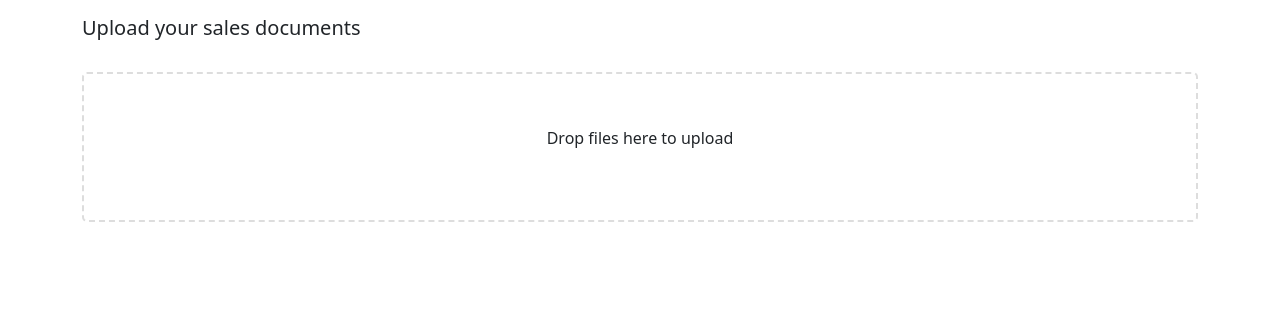
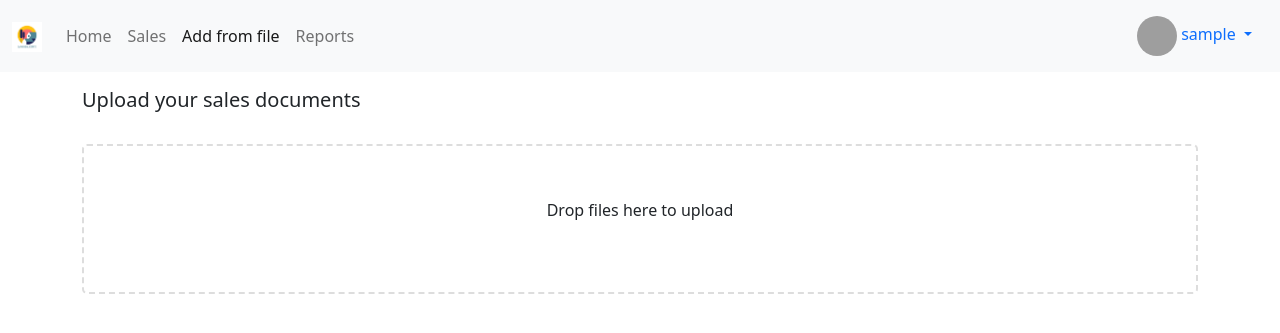
Before and after one commit to thiagomarcal1984/reports_proj, a Django app: page /reports/from_file/ in a window 1280 px wide. Shown: the top 333 px of the page. Run offline with Django 4.2, Linux system fonts and the light colour scheme; the visitor is signed in with stand-in values (Sample User, id 1); some libraries are stand-ins or nearby versions; grey boxes are pictures that could not be loaded.

Commit message:
adding the navbar

```diff
--- a/static/style.css
+++ b/static/style.css
@@ -18,3 +18,14 @@
     width: 200px;
     border-radius: 50%;
 }
+
+.avatar-sm {
+    height: 40px;
+    width: 40px;
+    border-radius: 50%;
+}
+
+.logo-sm {
+    height: 30px;
+    width: auto;
+}
--- a/templates/navbar.html
+++ b/templates/navbar.html
@@ -0,0 +1,40 @@
+{% load static %}
+{% url 'sales:home' as path_to_home %}
+{% url 'sales:list' as path_to_sales %}
+{% url 'reports:from-file' as path_to_from_file %}
+{% url 'reports:main' as path_to_reports %}
+{% url 'profiles:my' as path_to_my_profile %}
+
+<nav class="navbar navbar-expand-lg navbar-light bg-light">
+  <div class="container-fluid">
+    <a class="navbar-brand" href=""><img src="{% static 'logo.png' %}" class="logo-sm"></a>
+
+    <div class="collapse navbar-collapse" id="navbarNav">
+      <ul class="navbar-nav">
+        <li class="nav-item">
+          <a class="nav-link {% if request.path == path_to_home%}active{% endif %}" href="{{path_to_home}}">Home</a>
+        </li>
+        <li class="nav-item">
+          <a class="nav-link {% if request.path == path_to_sales%}active{% endif %}" href="{{path_to_sales}}">Sales</a>
+        </li>
+        <li class="nav-item">
+          <a class="nav-link {% if request.path == path_to_from_file%}active{% endif %}" href="{{path_to_from_file}}">Add from file</a>
+        </li>
+        <li class="nav-item">
+          <a class="nav-link {% if request.path == path_to_reports%}active{% endif %}" href="{{path_to_reports}}">Reports</a>
+        </li>
+      </ul>
+    </div>
+    {% if request.user.is_authenticated %}
+      <div class="nav-item dropdown">
+        <div class="nav-link dropdown-toggle" id="navbarDropdownMenuLink" role="button" data-bs-toggle="dropdown" aria-expanded="false">
+          <img src="{{request.user.profile.avatar.url}}" class="avatar-sm">&nbsp;{{request.user}}
+        </div>
+        <ul class="dropdown-menu" aria-labelledby="navbarDropdownMenuLink">
+          <li><a class="dropdown-item {% if request.path == path_to_my_profile%}active{% endif %}" href="{{path_to_my_profile}}">Profile</a></li>
+          <li><a class="dropdown-item" href="{% url 'logout' %}">Logout</a></li>
+        </ul>
+      </div>
+    {% endif %}
+  </div>
+</nav>
```
Also changed, not shown: static/logo.png (added).
